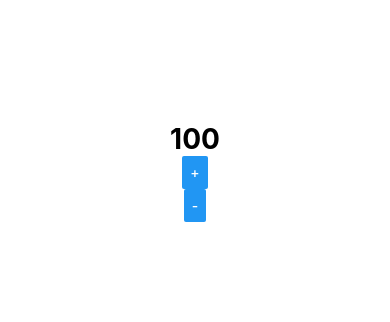
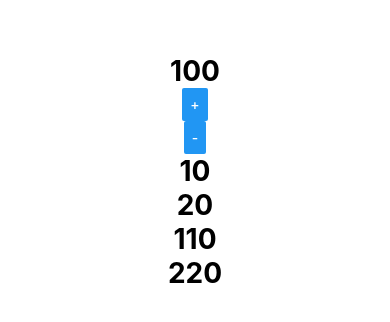
Before and after one commit to MDSLuciano/React-Native, a React Native app: screen / in a window 390 px wide. Shown: the part 250-572 px from the top of the page. Built offline with nearby package versions, Linux system fonts and the light colour scheme.

Commit message:
Direct Communication

```diff
--- a/src/App.tsx
+++ b/src/App.tsx
@@ -6,12 +6,14 @@ import RandomNumber from './components/RandomNumber';
 import Title from './components/Title';
 import Button from './components/Button';
 import Counter from './components/Counter';
+import Father from './components/direta/Father';
 
 export default function App() {
   return (
     <View style={styles.container}>
       <StatusBar style="auto" />
       <Counter initial={100} skip={10} />
+      <Father />
       {/* <MinMax x={10} y={0} />
       <Button title="Executar"/>
       <Title title="Cadastro de Produtos" subtitle="Tela de cadastro" />
--- /dev/null
+++ b/src/components/direta/Father.tsx
@@ -0,0 +1,13 @@
+import React from 'react'
+import Son from './Son';
+
+export default () => {
+    let x = 10
+    let y = 20
+    return(
+        <>
+            <Son a={x} b={y}/>
+            <Son a={x + 100} b={y + 200}/>
+        </>
+    )
+}
--- /dev/null
+++ b/src/components/direta/Son.tsx
@@ -0,0 +1,12 @@
+import React from 'react'
+import { Text } from 'react-native'
+import { styles } from '../StyleSheets';
+
+export default (props:any) => {
+    return(
+        <>
+            <Text style={styles.textBig}>{props.a}</Text>
+            <Text style={styles.textBig}>{props.b}</Text>
+        </>
+    )
+}
```
